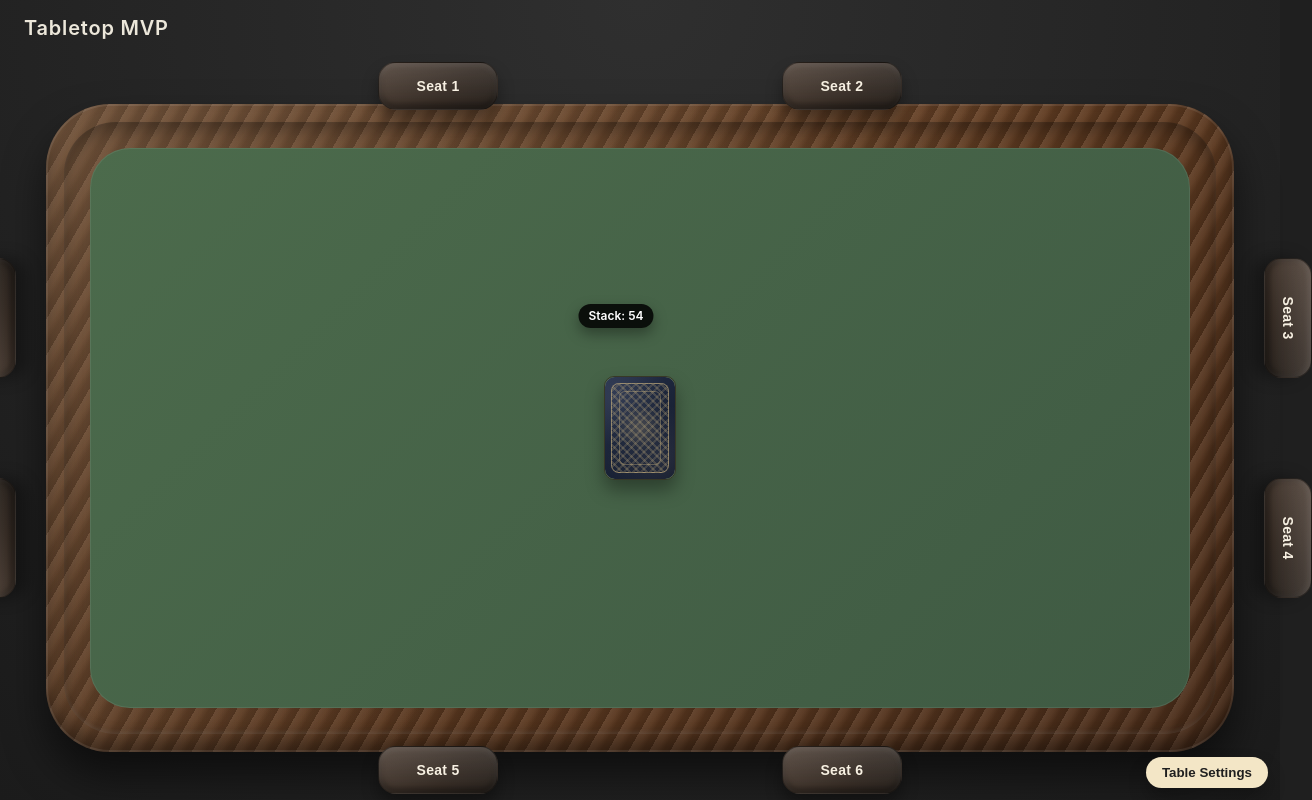
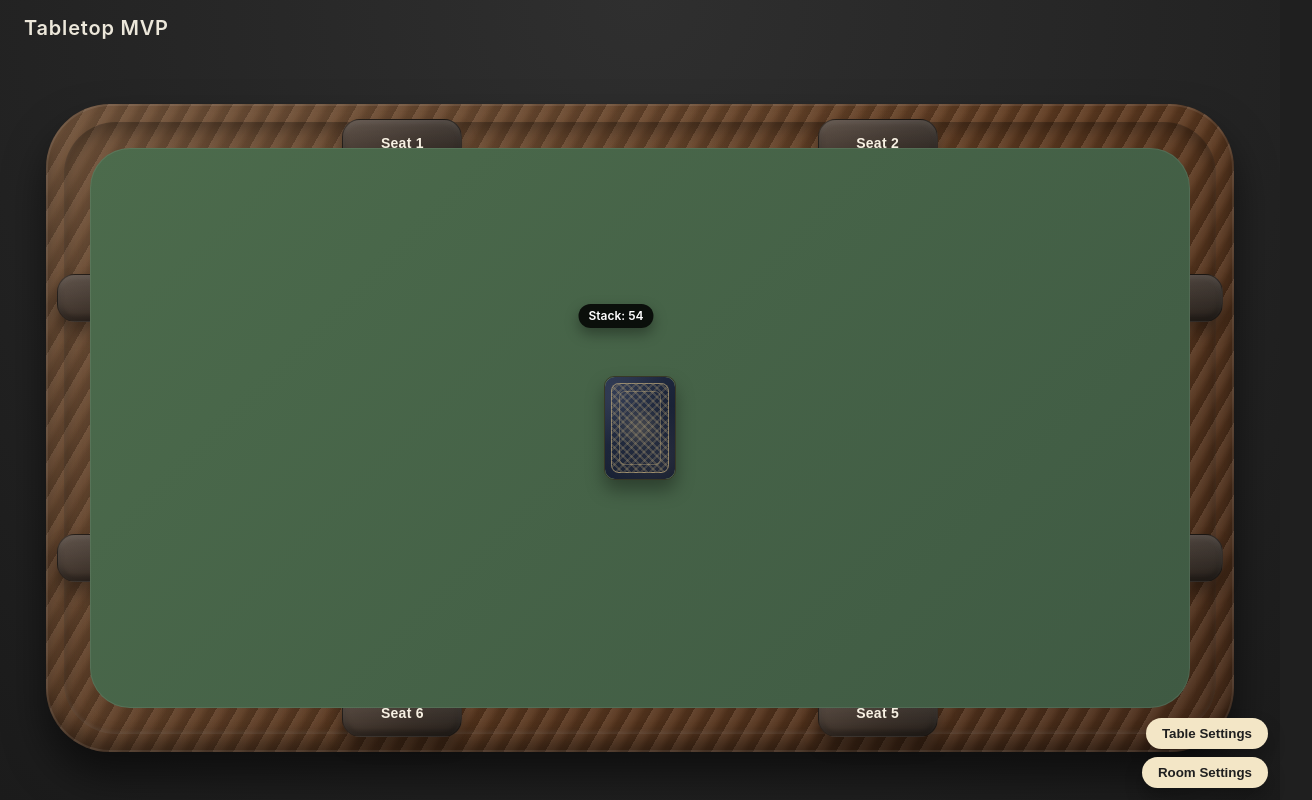
Before and after one commit to believeshe123-coder/game-engine-2, a React (Vite) app in the folder client/: page / in a window 1280 px wide. Shown: the whole page, 1312 px wide, since content can reach past the window. Built offline with nearby package versions, Linux system fonts and the light colour scheme.

Commit message:
Add room settings panel and table theming

```diff
--- a/client/src/components/Table.jsx
+++ b/client/src/components/Table.jsx
@@ -5,16 +5,10 @@ import { useTableState } from '../state/useTableState.js';
 import { loadSettings, saveSettings } from '../state/tableSettings.js';
 
 const CARD_SIZE = { width: 72, height: 104 };
-const SEATS = [
-  { id: 1, label: 'Seat 1', side: 'top', offset: '33%' },
-  { id: 2, label: 'Seat 2', side: 'top', offset: '67%' },
-  { id: 3, label: 'Seat 3', side: 'right', offset: '33%' },
-  { id: 4, label: 'Seat 4', side: 'right', offset: '67%' },
-  { id: 5, label: 'Seat 5', side: 'bottom', offset: '33%' },
-  { id: 6, label: 'Seat 6', side: 'bottom', offset: '67%' },
-  { id: 7, label: 'Seat 7', side: 'left', offset: '33%' },
-  { id: 8, label: 'Seat 8', side: 'left', offset: '67%' }
-];
+const SEAT_POSITION = {
+  radiusX: 46,
+  radiusY: 38
+};
 
 const Table = () => {
   const tableRef = useRef(null);
@@ -48,12 +42,17 @@ const Table = () => {
   const [pickCountOpen, setPickCountOpen] = useState(false);
   const [pickCountValue, setPickCountValue] = useState('1');
   const [settingsOpen, setSettingsOpen] = useState(false);
-  const [occupiedSeats, setOccupiedSeats] = useState(() =>
-    SEATS.reduce((acc, seat) => {
-      acc[seat.id] = false;
-      return acc;
-    }, {})
-  );
+  const [roomSettingsOpen, setRoomSettingsOpen] = useState(false);
+  const [occupiedSeats, setOccupiedSeats] = useState(() => {
+    const initialCount = settings.roomSettings?.seatCount ?? 8;
+    return Array.from({ length: initialCount }, (_, index) => index + 1).reduce(
+      (acc, seatId) => {
+        acc[seatId] = false;
+        return acc;
+      },
+      {}
+    );
+  });
   const rafRef = useRef(null);
   const latestPoint = useRef(null);
   const DRAG_THRESHOLD = 8;
@@ -61,6 +60,42 @@ const Table = () => {
   useEffect(() => {
     saveSettings(settings);
   }, [settings]);
+
+  const seatCount = settings.roomSettings.seatCount;
+
+  useEffect(() => {
+    setOccupiedSeats((prev) => {
+      const next = {};
+      for (let seatId = 1; seatId <= seatCount; seatId += 1) {
+        next[seatId] = prev[seatId] ?? false;
+      }
+      return next;
+    });
+  }, [seatCount]);
+
+  const seats = useMemo(() => {
+    const count = Math.max(2, seatCount);
+    if (count === 8) {
+      return [
+        { id: 1, label: 'Seat 1', position: { left: '30%', top: '6%' } },
+        { id: 2, label: 'Seat 2', position: { left: '70%', top: '6%' } },
+        { id: 3, label: 'Seat 3', position: { left: '94%', top: '30%' } },
+        { id: 4, label: 'Seat 4', position: { left: '94%', top: '70%' } },
+        { id: 5, label: 'Seat 5', position: { left: '70%', top: '94%' } },
+        { id: 6, label: 'Seat 6', position: { left: '30%', top: '94%' } },
+        { id: 7, label: 'Seat 7', position: { left: '6%', top: '70%' } },
+        { id: 8, label: 'Seat 8', position: { left: '6%', top: '30%' } }
+      ];
+    }
+    return Array.from({ length: count }, (_, index) => {
+      const angle = (index / count) * Math.PI * 2 - Math.PI / 2;
+      return {
+        id: index + 1,
+        label: `Seat ${index + 1}`,
+        angle
+      };
+    });
+  }, [seatCount]);
 
   useEffect(() => {
     if (!tableRef.current) {
@@ -720,23 +755,28 @@ const Table = () => {
       }
     : null;
   const menuStackCount = selectedStack ? selectedStack.cardIds.length : 0;
+  const tableStyle = settings.roomSettings.tableStyle;
+  // Table shape is visual-only for now; clamp logic remains rectangular.
+  const tableShape = settings.roomSettings.tableShape;
 
   return (
-    <div className="table-frame">
+    <div
+      className={`table-frame table-frame--${tableStyle} table-frame--${tableShape}`}
+    >
       <div className="table__seats" aria-label="Table seats">
-        {SEATS.map((seat) => {
+        {seats.map((seat) => {
           const occupied = occupiedSeats[seat.id];
-          const seatStyle =
-            seat.side === 'top' || seat.side === 'bottom'
-              ? { left: seat.offset }
-              : { top: seat.offset };
+          const seatStyle = seat.position
+            ? seat.position
+            : {
+                left: `${50 + Math.cos(seat.angle) * SEAT_POSITION.radiusX}%`,
+                top: `${50 + Math.sin(seat.angle) * SEAT_POSITION.radiusY}%`
+              };
           return (
             <button
               key={seat.id}
               type="button"
-              className={`seat seat--${seat.side} ${
-                occupied ? 'seat--occupied' : ''
-              }`}
+              className={`seat ${occupied ? 'seat--occupied' : ''}`}
               style={seatStyle}
               onClick={() => toggleSeat(seat.id)}
             >
@@ -750,7 +790,7 @@ const Table = () => {
       <div className="table__surface-wrapper">
         <div
           ref={tableRef}
-          className="table__surface"
+          className={`table__surface table__surface--${tableStyle} table__surface--${tableShape}`}
           onPointerDown={handleSurfacePointerDown}
           onPointerMove={handlePointerMoveHover}
           onContextMenu={(event) => {
@@ -1049,6 +1089,80 @@ const Table = () => {
             </button>
           </div>
         ) : null}
+        <button
+          className="table-settings__toggle"
+          type="button"
+          onClick={() => setRoomSettingsOpen((prev) => !prev)}
+        >
+          Room Settings
+        </button>
+        {roomSettingsOpen ? (
+          <div className="table-settings__panel">
+            <label className="table-settings__row">
+              <span className="table-settings__label">Table Style</span>
+              <select
+                className="table-settings__select"
+                value={settings.roomSettings.tableStyle}
+                onChange={(event) =>
+                  setSettings((prev) => ({
+                    ...prev,
+                    roomSettings: {
+                      ...prev.roomSettings,
+                      tableStyle: event.target.value
+                    }
+                  }))
+                }
+              >
+                <option value="medieval">Medieval</option>
+                <option value="plain">Plain</option>
+              </select>
+            </label>
+            <label className="table-settings__row">
+              <span className="table-settings__label">Table Shape</span>
+              <select
+                className="table-settings__select"
+                value={settings.roomSettings.tableShape}
+                onChange={(event) =>
+                  setSettings((prev) => ({
+                    ...prev,
+                    roomSettings: {
+                      ...prev.roomSettings,
+                      tableShape: event.target.value
+                    }
+                  }))
+                }
+              >
+                <option value="rectangle">Rectangle</option>
+                <option value="oval">Oval</option>
+              </select>
+            </label>
+            <label className="table-settings__row">
+              <span className="table-settings__label"># of Seats</span>
+              <input
+                className="table-settings__input"
+                type="number"
+                min="2"
+                max="12"
+                value={settings.roomSettings.seatCount}
+                onChange={(event) =>
+                  setSettings((prev) => ({
+                    ...prev,
+                    roomSettings: {
+                      ...prev.roomSettings,
+                      seatCount: (() => {
+                        const parsed = Number.parseInt(event.target.value, 10);
+                        if (Number.isNaN(parsed)) {
+                          return 2;
+                        }
+                        return Math.min(12, Math.max(2, parsed));
+                      })()
+                    }
+                  }))
+                }
+              />
+            </label>
+          </div>
+        ) : null}
       </div>
     </div>
   );
--- a/client/src/state/tableSettings.js
+++ b/client/src/state/tableSettings.js
@@ -6,7 +6,12 @@ const DEFAULT_SETTINGS = {
   includeJokers: true,
   deckCount: 1,
   presetLayout: 'none',
-  stackCountDisplayMode: 'always'
+  stackCountDisplayMode: 'always',
+  roomSettings: {
+    tableStyle: 'medieval',
+    tableShape: 'rectangle',
+    seatCount: 8
+  }
 };
 
 const normalizeDeckCount = (value) => {
@@ -29,6 +34,23 @@ const normalizeSettings = (settings) => {
   if (!['always', 'hover'].includes(next.stackCountDisplayMode)) {
     next.stackCountDisplayMode = DEFAULT_SETTINGS.stackCountDisplayMode;
   }
+  const roomSettings = {
+    ...DEFAULT_SETTINGS.roomSettings,
+    ...(next.roomSettings ?? {})
+  };
+  if (!['medieval', 'plain'].includes(roomSettings.tableStyle)) {
+    roomSettings.tableStyle = DEFAULT_SETTINGS.roomSettings.tableStyle;
+  }
+  if (!['rectangle', 'oval'].includes(roomSettings.tableShape)) {
+    roomSettings.tableShape = DEFAULT_SETTINGS.roomSettings.tableShape;
+  }
+  const seatCount = Number.parseInt(roomSettings.seatCount, 10);
+  if (Number.isNaN(seatCount)) {
+    roomSettings.seatCount = DEFAULT_SETTINGS.roomSettings.seatCount;
+  } else {
+    roomSettings.seatCount = Math.min(12, Math.max(2, seatCount));
+  }
+  next.roomSettings = roomSettings;
   next.resetFaceDown = Boolean(next.resetFaceDown);
   next.includeJokers = Boolean(next.includeJokers);
   return next;
--- a/client/src/styles.css
+++ b/client/src/styles.css
@@ -74,6 +74,24 @@ body,
   z-index: 0;
 }
 
+.table-frame--plain::before {
+  background:
+    linear-gradient(140deg, rgba(255, 255, 255, 0.08), transparent 60%),
+    linear-gradient(130deg, #6e6e6e, #4d4d4d 55%, #3a3a3a);
+  box-shadow:
+    inset 0 0 0 1px rgba(255, 255, 255, 0.08),
+    inset 0 -10px 16px rgba(0, 0, 0, 0.35),
+    0 18px 28px rgba(0, 0, 0, 0.45);
+}
+
+.table-frame--rectangle::before {
+  border-radius: 64px;
+}
+
+.table-frame--oval::before {
+  border-radius: 999px;
+}
+
 .table-frame::after {
   content: '';
   position: absolute;
@@ -83,6 +101,14 @@ body,
     inset 0 8px 18px rgba(0, 0, 0, 0.35),
     inset 0 -2px 4px rgba(255, 255, 255, 0.1);
   z-index: 1;
+}
+
+.table-frame--rectangle::after {
+  border-radius: 52px;
+}
+
+.table-frame--oval::after {
+  border-radius: 999px;
 }
 
 .table__surface-wrapper {
@@ -101,6 +127,19 @@ body,
   border-radius: 40px;
   box-shadow: inset 0 0 0 1px rgba(255, 255, 255, 0.08);
   overflow: hidden;
+}
+
+.table__surface--plain {
+  background: linear-gradient(135deg, #4b5454, #3b4343);
+  box-shadow: inset 0 0 0 1px rgba(255, 255, 255, 0.05);
+}
+
+.table__surface--rectangle {
+  border-radius: 40px;
+}
+
+.table__surface--oval {
+  border-radius: 999px;
 }
 
 #stackLabelLayer {
@@ -150,8 +189,8 @@ body,
     inset 0 2px 6px rgba(255, 255, 255, 0.1),
     inset 0 -4px 6px rgba(0, 0, 0, 0.4),
     0 10px 16px rgba(0, 0, 0, 0.35);
-  --seat-transform: translate(-50%, -100%);
-  transform: var(--seat-transform);
+  --seat-rotation: 0deg;
+  transform: translate(-50%, -50%) rotate(var(--seat-rotation));
   cursor: pointer;
   pointer-events: auto;
   transition: transform 0.2s ease, box-shadow 0.2s ease, background 0.2s ease;
@@ -166,7 +205,7 @@ body,
 }
 
 .seat:hover {
-  transform: var(--seat-transform) translateY(-2px);
+  transform: translate(-50%, -50%) rotate(var(--seat-rotation)) translateY(-2px);
   box-shadow:
     inset 0 2px 8px rgba(255, 255, 255, 0.12),
     inset 0 -4px 6px rgba(0, 0, 0, 0.45),
@@ -182,26 +221,6 @@ body,
     inset 0 2px 8px rgba(255, 255, 255, 0.25),
     inset 0 -4px 6px rgba(0, 0, 0, 0.25),
     0 12px 20px rgba(0, 0, 0, 0.45);
-}
-
-.seat--top {
-  top: 6px;
-  --seat-transform: translate(-50%, -100%);
-}
-
-.seat--bottom {
-  bottom: 6px;
-  --seat-transform: translate(-50%, 100%);
-}
-
-.seat--left {
-  left: 6px;
-  --seat-transform: translate(-100%, -50%) rotate(-90deg);
-}
-
-.seat--right {
-  right: 6px;
-  --seat-transform: translate(100%, -50%) rotate(90deg);
 }
 
 .card {
```
